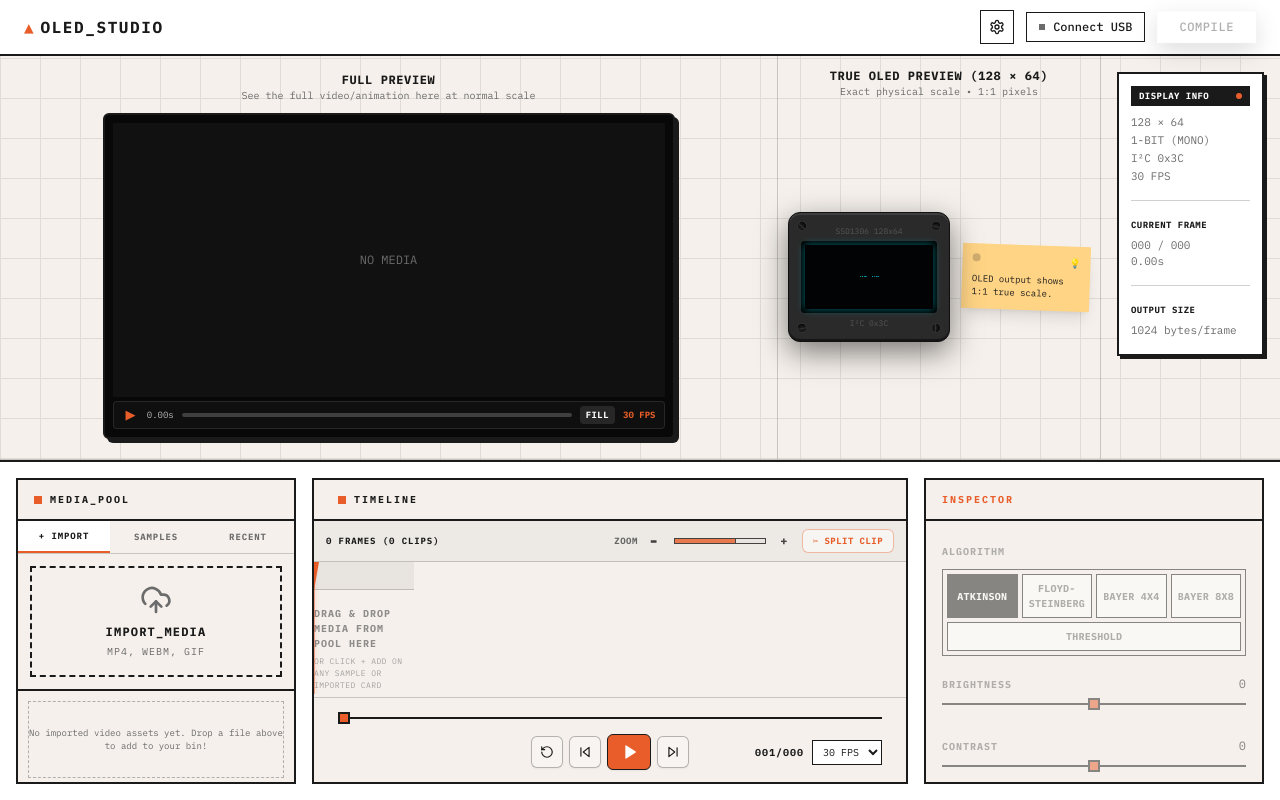
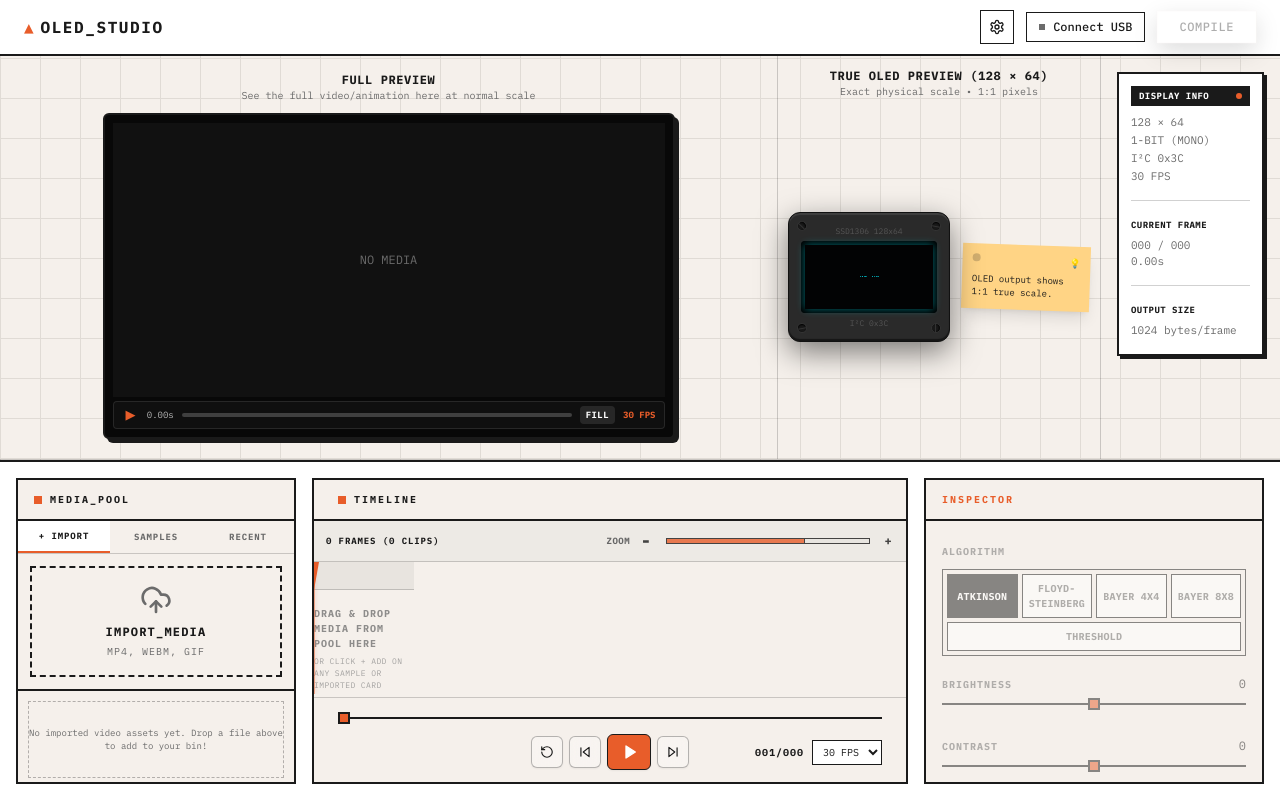
Before and after one commit to tezz-e/OLEDify, a React (Vite) app in the folder web/: page / in a window 1280 px wide. Built offline with nearby package versions, Linux system fonts and the light colour scheme.

Commit message:
refactor(timeline): remove header split button and expand zoom slider width

```diff
--- a/web/src/components/TimelineTrack.tsx
+++ b/web/src/components/TimelineTrack.tsx
@@ -319,7 +319,7 @@ export const TimelineTrack: React.FC<TimelineTrackProps> = ({
         <div className="flex items-center gap-3">
           <div className="flex items-center gap-2">
             <span className="text-[9px] font-mono text-[#666] font-bold uppercase tracking-wider">ZOOM</span>
-            <div className="w-36">
+            <div className="w-56 sm:w-64">
               <ElasticSlider
                 startingValue={0}
                 maxValue={100}
@@ -332,16 +332,6 @@ export const TimelineTrack: React.FC<TimelineTrackProps> = ({
               />
             </div>
           </div>
-
-          {onSplitClip && (
-            <button
-              onClick={onSplitClip}
-              className="text-[9px] font-mono font-bold text-[#E85D2A] hover:bg-[#E85D2A] hover:text-white px-2.5 py-1 border border-[#E85D2A]/40 rounded-md transition-colors cursor-pointer uppercase tracking-wider flex items-center gap-1.5 bg-white/50"
-              title="Split clip at playhead (Ctrl+B / S)"
-            >
-              ✂ SPLIT CLIP
-            </button>
-          )}
         </div>
       </div>
 
```
